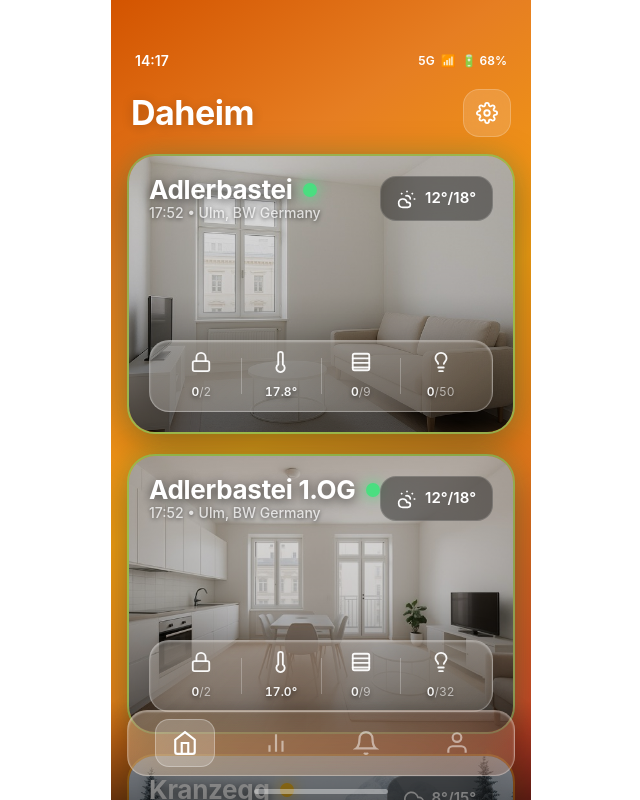
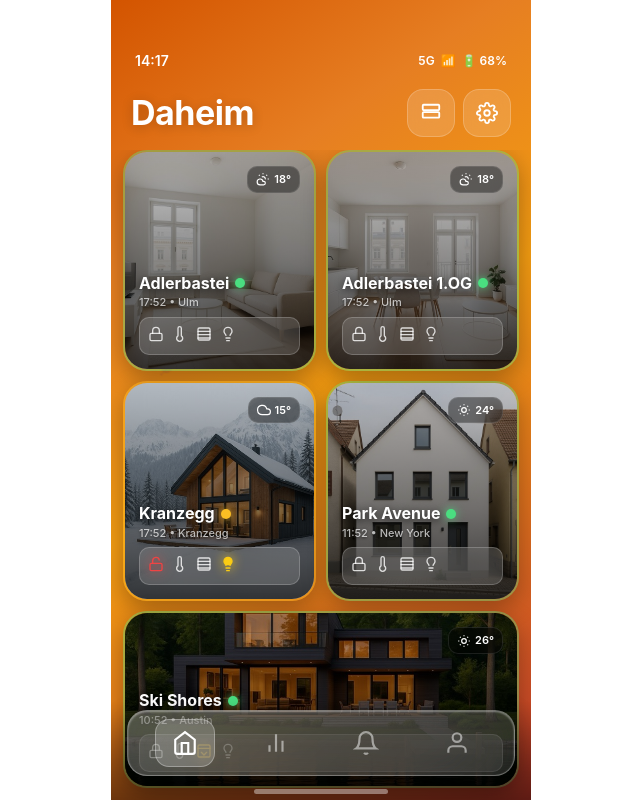
Before and after one commit to murtopia/thorsten, a React (Vite) app: page / in a window 1280 px wide. Shown: the whole page, without its empty margins (319-959 px from the left). Built offline with nearby package versions, Linux system fonts and the light colour scheme.

Commit message:
Add compact grid view - all houses on one screen, toggleable

```diff
--- a/src/App.css
+++ b/src/App.css
@@ -63,17 +63,17 @@
   font-weight: 600;
   flex-shrink: 0;
   position: relative;
-  z-index: 1;
+  z-index: 2;
 }
 
 .header {
-  padding: 8px 20px 16px;
+  padding: 8px 20px 12px;
   display: flex;
   justify-content: space-between;
   align-items: center;
   flex-shrink: 0;
   position: relative;
-  z-index: 1;
+  z-index: 2;
 }
 
 .header h1 {
--- a/src/App.jsx
+++ b/src/App.jsx
@@ -146,9 +146,27 @@ const housesData = [
   { id: 5, name: 'Ski Shores', timezone: 'America/Chicago', location: 'Austin, TX USA', weather: { condition: 'sunny', high: 26, low: 19 }, locks: { total: 4, unlocked: 0 }, temp: { high: 24.1, low: 22.8 }, shades: { total: 12, open: 2 }, lights: { total: 33, on: 0 } },
 ];
 
+// Grid/Expand toggle icon
+const GridIcon = ({ size = 22 }) => (
+  <svg width={size} height={size} viewBox="0 0 24 24" fill="none" stroke="currentColor" strokeWidth="2">
+    <rect x="3" y="3" width="7" height="7" rx="1"/>
+    <rect x="14" y="3" width="7" height="7" rx="1"/>
+    <rect x="3" y="14" width="7" height="7" rx="1"/>
+    <rect x="14" y="14" width="7" height="7" rx="1"/>
+  </svg>
+);
+
+const ListIcon = ({ size = 22 }) => (
+  <svg width={size} height={size} viewBox="0 0 24 24" fill="none" stroke="currentColor" strokeWidth="2">
+    <rect x="3" y="3" width="18" height="6" rx="1"/>
+    <rect x="3" y="11" width="18" height="6" rx="1"/>
+  </svg>
+);
+
 export default function App() {
   const [houses] = useState(housesData);
   const [activeTab, setActiveTab] = useState('home');
+  const [viewMode, setViewMode] = useState('grid'); // 'grid' or 'list'
   const { season, holiday } = getSeasonAndHoliday();
   const theme = seasonalThemes[season];
 
@@ -282,6 +300,124 @@ export default function App() {
     );
   };
 
+  // Compact tile for grid view
+  const CompactTile = ({ house, isLarge = false }) => {
+    const hasUnlockedDoors = house.locks.unlocked > 0;
+    const hasLightsOn = house.lights.on > 0;
+    const hasShadesOpen = house.shades.open > 0;
+    const isSecure = !hasUnlockedDoors && !hasLightsOn;
+
+    return (
+      <div style={{
+        position: 'relative',
+        borderRadius: isLarge ? '24px' : '20px',
+        overflow: 'hidden',
+        height: '100%',
+        border: isSecure ? '2px solid rgba(74, 222, 128, 0.4)' : '2px solid rgba(251, 191, 36, 0.4)',
+        boxShadow: `0 8px 24px rgba(0,0,0,0.3)`,
+        cursor: 'pointer',
+      }}>
+        <HouseBackground houseName={house.name} />
+
+        <div style={{
+          position: 'absolute',
+          inset: 0,
+          background: 'linear-gradient(180deg, rgba(0,0,0,0.2) 0%, rgba(0,0,0,0.5) 60%, rgba(0,0,0,0.75) 100%)',
+        }} />
+
+        <div style={{
+          position: 'relative',
+          height: '100%',
+          padding: isLarge ? '14px' : '10px',
+          display: 'flex',
+          flexDirection: 'column',
+          justifyContent: 'space-between',
+        }}>
+          {/* Top: Weather */}
+          <div style={{ display: 'flex', justifyContent: 'flex-end' }}>
+            <div style={{
+              display: 'flex', alignItems: 'center', gap: '4px',
+              background: 'rgba(0,0,0,0.4)',
+              backdropFilter: 'blur(10px)', WebkitBackdropFilter: 'blur(10px)',
+              borderRadius: '10px', padding: '4px 8px',
+              border: '1px solid rgba(255,255,255,0.1)',
+            }}>
+              <WeatherIcon condition={house.weather.condition} size={14} />
+              <span style={{ color: 'white', fontSize: '11px', fontWeight: '600' }}>
+                {house.weather.high}°
+              </span>
+            </div>
+          </div>
+
+          {/* Bottom: Info */}
+          <div>
+            {/* House name + status */}
+            <div style={{ display: 'flex', alignItems: 'center', gap: '6px', marginBottom: '2px' }}>
+              <span style={{
+                color: 'white',
+                fontSize: isLarge ? '16px' : '13px',
+                fontWeight: '700',
+                textShadow: '0 2px 8px rgba(0,0,0,0.8)',
+                lineHeight: '1.1',
+              }}>
+                {house.name}
+              </span>
+              <div style={{
+                width: isLarge ? '10px' : '8px',
+                height: isLarge ? '10px' : '8px',
+                borderRadius: '50%',
+                background: isSecure ? '#4ade80' : '#fbbf24',
+                boxShadow: isSecure ? '0 0 8px rgba(74, 222, 128, 0.8)' : '0 0 8px rgba(251, 191, 36, 0.8)',
+                flexShrink: 0,
+              }} />
+            </div>
+
+            {/* Time + Location */}
+            <div style={{
+              color: 'rgba(255,255,255,0.7)',
+              fontSize: isLarge ? '11px' : '9px',
+              fontWeight: '500',
+              textShadow: '0 1px 3px rgba(0,0,0,0.6)',
+              marginBottom: '6px',
+            }}>
+              {getLocalTime(house.timezone)} • {house.location.split(',')[0]}
+            </div>
+
+            {/* Mini status icons */}
+            <div style={{
+              display: 'flex',
+              gap: isLarge ? '8px' : '6px',
+              background: 'rgba(255,255,255,0.15)',
+              backdropFilter: 'blur(20px)', WebkitBackdropFilter: 'blur(20px)',
+              borderRadius: '10px',
+              padding: isLarge ? '6px 8px' : '4px 6px',
+              border: '1px solid rgba(255,255,255,0.2)',
+            }}>
+              <div style={{ filter: hasUnlockedDoors ? 'drop-shadow(0 0 6px #ef4444)' : 'none' }}>
+                {hasUnlockedDoors ?
+                  <UnlockedIcon color="#ef4444" size={isLarge ? 16 : 14} /> :
+                  <LockIcon color="rgba(255,255,255,0.8)" size={isLarge ? 16 : 14} />
+                }
+              </div>
+              <div>
+                <ThermometerIcon color="rgba(255,255,255,0.8)" size={isLarge ? 16 : 14} />
+              </div>
+              <div style={{ filter: hasShadesOpen ? 'drop-shadow(0 0 6px #fbbf24)' : 'none' }}>
+                {hasShadesOpen ?
+                  <ShadesOpenIcon color="#fbbf24" size={isLarge ? 16 : 14} /> :
+                  <ShadesClosedIcon color="rgba(255,255,255,0.8)" size={isLarge ? 16 : 14} />
+                }
+              </div>
+              <div style={{ filter: hasLightsOn ? 'drop-shadow(0 0 6px #facc15)' : 'none' }}>
+                <LightbulbIcon color={hasLightsOn ? "#facc15" : "rgba(255,255,255,0.8)"} size={isLarge ? 16 : 14} filled={hasLightsOn} />
+              </div>
+            </div>
+          </div>
+        </div>
+      </div>
+    );
+  };
+
   return (
     <div className="app-container" style={{ background: theme.gradient }}>
       {/* Particles */}
@@ -295,8 +431,6 @@ export default function App() {
         ))}
       </div>
 
-      {/* Scrollable Content */}
-      <div className="scrollable-content">
       {/* Status Bar */}
       <div className="status-bar">
         <span>14:17</span>
@@ -308,15 +442,64 @@ export default function App() {
       {/* Header */}
       <div className="header">
         <h1>{holiday ? `Daheim 🎉` : 'Daheim'}</h1>
+        <div style={{ display: 'flex', gap: '8px' }}>
+          <button
+            className="settings-btn"
+            onClick={() => setViewMode(viewMode === 'grid' ? 'list' : 'grid')}
+            style={{ color: 'white' }}
+          >
+            {viewMode === 'grid' ? <ListIcon /> : <GridIcon />}
+          </button>
           <button className="settings-btn"><SettingsIcon /></button>
         </div>
+      </div>
 
-        {/* Houses List */}
+      {viewMode === 'list' ? (
+        /* Scrollable List View */
+        <div className="scrollable-content">
           <div className="houses-list">
             {houses.map(house => <HouseCard key={house.id} house={house} />)}
             <div style={{ height: '100px', flexShrink: 0 }} />
           </div>
         </div>
+      ) : (
+        /* Compact Grid View - Everything fits on one screen */
+        <div style={{
+          flex: 1,
+          padding: '0 12px 12px',
+          display: 'flex',
+          flexDirection: 'column',
+          gap: '10px',
+          overflow: 'hidden',
+          position: 'relative',
+          zIndex: 1,
+        }}>
+          {/* Top row: 2 tiles */}
+          <div style={{ display: 'flex', gap: '10px', flex: 1, minHeight: 0 }}>
+            <div style={{ flex: 1 }}>
+              <CompactTile house={houses[0]} isLarge />
+            </div>
+            <div style={{ flex: 1 }}>
+              <CompactTile house={houses[1]} isLarge />
+            </div>
+          </div>
+
+          {/* Middle row: 2 tiles */}
+          <div style={{ display: 'flex', gap: '10px', flex: 1, minHeight: 0 }}>
+            <div style={{ flex: 1 }}>
+              <CompactTile house={houses[2]} isLarge />
+            </div>
+            <div style={{ flex: 1 }}>
+              <CompactTile house={houses[3]} isLarge />
+            </div>
+          </div>
+
+          {/* Bottom row: 1 wide tile */}
+          <div style={{ flex: 0.8, minHeight: 0 }}>
+            <CompactTile house={houses[4]} isLarge />
+          </div>
+        </div>
+      )}
 
       {/* Tab Bar */}
       <div className="tab-bar-container">
```
Also changed, not shown: 1 other file (tests, documents, lock files or other folders). Lines whose indentation alone changed are shown as unchanged.
